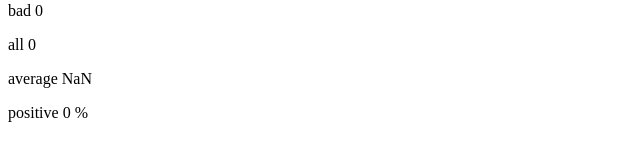
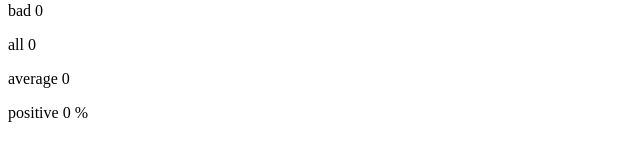
Before and after one commit to Brian-Almada/fullstackopen-react, a React (Vite) app: page / in a window 1280 px wide. Shown: the part 247-407 px from the top of the page, without its empty margins (0-640 px from the left). Built offline with nearby package versions, Linux system fonts and the light colour scheme.

Commit message:
Mejorar codigo para que el promedio de 0 cuando se recargue la pagina

```diff
--- a/src/Unicafe.jsx
+++ b/src/Unicafe.jsx
@@ -5,7 +5,7 @@ const Unicafe = () => {
     const [neutral, setNeutral] = useState(0)
     const [bad, setBad] = useState(0)
     const all = good + neutral + bad
-    const average = (good - bad) / all
+    const average = all == 0 ? 0 : (good - bad) / all
     const positive = all == 0 ? 0 : good / all * 100
 
     return (
```
